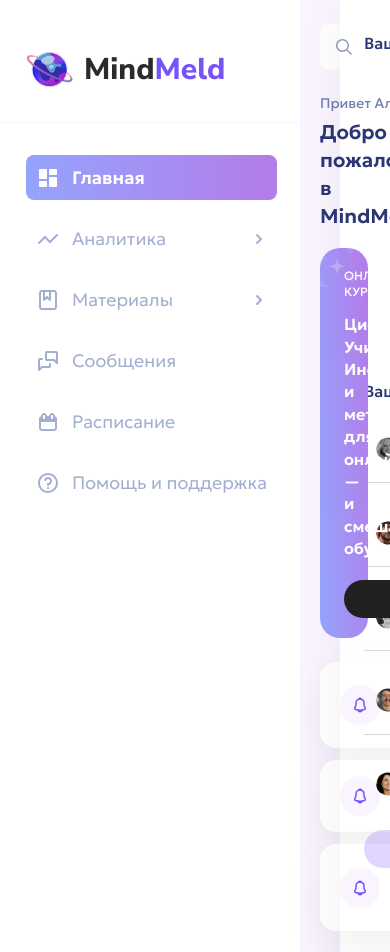
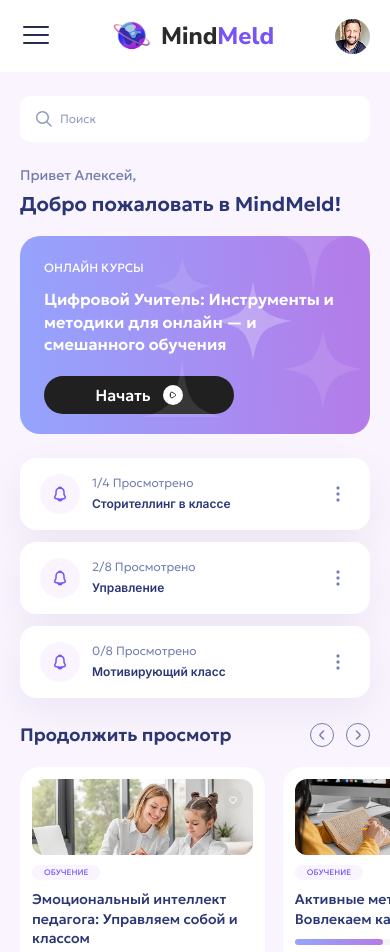
Before and after one commit to Mavlon4658/mind-meld, a plain HTML site: page dashboard.html in a window 390 px wide. Shown: the top 952 px of the page. Drawn offline with nearby package versions, Linux system fonts and the light colour scheme; a web font is replaced by a local one.

Commit message:
media in progres

```diff
--- a/assets/js/main.js
+++ b/assets/js/main.js
@@ -1,3 +1,20 @@
+
+let burgerBtn = document.querySelector('.burger');
+let aside = document.querySelector(".aside");
+let asideBg = document.querySelector(".aside_bg");
+
+burgerBtn.addEventListener('click', () => {
+    aside.classList.add('active');
+    asideBg.classList.add('active');
+});
+
+asideBg.addEventListener('click', () => {
+    aside.classList.remove('active');
+    asideBg.classList.remove('active');
+});
+
+
+
 const bodyHidden = () => {
     document.querySelector('body').style.overflow = 'hidden';
 }
--- a/assets/scss/style.scss
+++ b/assets/scss/style.scss
@@ -1250,6 +1250,27 @@
         display: flex;
         width: 100%;
         max-width: 1920px;
+
+        @include media(1200) {
+            flex-direction: column;
+        }
+    }
+
+    .aside_bg {
+        left: -100%;
+        position: fixed;
+        top: 0;
+        transition: .2s ease;
+
+        &.active {
+            display: block;
+            left: 0;
+            height: 100%;
+            width: 100%;
+            background: rgba(74, 64, 88, 0.1);
+            z-index: 4;
+            backdrop-filter: blur(5px);
+        }
     }
 
     .aside {
@@ -1264,31 +1285,72 @@
         width: 100px;
         flex-shrink: 0;
 
+        @include media(1200) {
+            position: fixed;
+            top: 0;
+            height: 100%;
+            width: 80%;
+            background: #fff;
+            z-index: 5;
+            left: -100%;
+            padding: 50px 20px;
+        }
+
+        &.active {
+            left: 0;
+        }
+
+        &_top {
+            @include media(1200) {
+                width: 100%;
+                display: block;
+            }
+        }
+
         .dashboard_logo {
             span {
                 display: none;
+
+                @include media(1200) {
+                    display: flex;
+                }
             }
         }
 
         ul {
             .link_name {
                 display: none;
+
+                @include media(1200) {
+                    display: block;
+                }
             }
 
             .arrow_icon {
                 display: none;
+
+                @include media(1200) {
+                    display: block;
+                }
             }
         }
 
         .user_link {
             span {
                 display: none;
+
+                @include media(1200) {
+                    display: block;
+                }
             }
         }
 
         &:hover {
             width: 300px;
-            // padding: 50px 18px;
+
+            @include media(1200) {
+                width: 80%;
+            }
 
             .dashboard_logo {
                 span {
@@ -1318,32 +1380,32 @@
         width: 100%;
     }
 
-    .aside.active {
-        width: 288px;
-        padding: 50px 26px;
-
-        .dashboard_logo {
-            span {
-                display: none;
-            }
-        }
-
-        ul {
-            .link_name {
-                display: none;
-            }
-
-            .arrow_icon {
-                display: none;
-            }
-        }
-
-        .user_link {
-            span {
-                display: none;
-            }
-        }
-    }
+    // .aside.active {
+    //     width: 288px;
+    //     padding: 50px 26px;
+
+    //     .dashboard_logo {
+    //         span {
+    //             display: none;
+    //         }
+    //     }
+
+    //     ul {
+    //         .link_name {
+    //             display: none;
+    //         }
+
+    //         .arrow_icon {
+    //             display: none;
+    //         }
+    //     }
+
+    //     .user_link {
+    //         span {
+    //             display: none;
+    //         }
+    //     }
+    // }
 
     &_logo {
         display: flex;
@@ -1367,6 +1429,41 @@
 
             span {
                 color: #7854F7;
+            }
+        }
+    }
+
+    .media_head {
+        display: none;
+        padding: 16px 20px;
+
+        @include media(1200) {
+            display: flex;
+        }
+
+        .container {
+            display: flex;
+            align-items: center;
+            justify-content: space-between;
+            flex-direction: row;
+        }
+
+        .dashboard_logo {
+            img {
+                width: 38px;
+                height: 32px;
+            }
+
+            span {
+                font-size: 24px;
+            }
+        }
+
+        .user_link {
+            img {
+                width: 35px;
+                height: 35px;
+                border-radius: 50%;
             }
         }
     }
@@ -1526,6 +1623,10 @@
 
         @include media(1400) {
             padding: 24px 20px;
+        }
+
+        @include media(1200) {
+            width: 100%;
         }
 
         &_head {
@@ -1847,6 +1948,10 @@
         width: 100%;
         margin: 0 0 15px 0;
 
+        @include media(1200) {
+            overflow: visible;
+        }
+
         .course_title {
             margin-bottom: 20px;
             display: flex;
@@ -1983,7 +2088,9 @@
     }
 
     .profil {
-        width: 454px;
+        // max-width: 454px;
+        flex: 1;
+        width: 100%;
         flex-shrink: 0;
         padding: 32px 24px;
         box-shadow: 0px 14px 42px 0px #080F340F;
@@ -2002,6 +2109,10 @@
                 font-size: 16px;
                 line-height: 140%;
                 color: #2B3674;
+            }
+
+            svg {
+                cursor: pointer;
             }
         }
 
@@ -2088,6 +2199,10 @@
                     line-height: 140%;
                     color: #2B3674;
                 }
+
+                svg {
+                    cursor: pointer;
+                }
             }
 
             ul {
@@ -2163,6 +2278,15 @@
                 line-height: 140%;
                 color: #702DFF;
                 margin-top: 12px;
+
+                @include media(1200) {
+                    width: 100%;
+                    height: 48px;
+                    text-align: center;
+                    display: flex;
+                    align-items: center;
+                    justify-content: center;
+                }
             }
         }
     }
--- a/dashboard.html
+++ b/dashboard.html
@@ -19,6 +19,26 @@
     <main>
       <section class="dashboard">
         <div class="container">
+          <div class="media_head">
+            <div class="container">
+              <button class="burger">
+                <svg width="32" height="32" viewBox="0 0 32 32" fill="none" xmlns="http://www.w3.org/2000/svg">
+                  <path d="M4 8H28M4 16H28M4 24H28" stroke="#272D4E" stroke-width="2" stroke-linecap="round"
+                    stroke-linejoin="round" />
+                </svg>
+              </button>
+              <a href="/" class="dashboard_logo">
+                <img src="./assets/images/dashboard_logo.png" alt="">
+                <span>
+                  Mind<span>Meld</span>
+                </span>
+              </a>
+              <button class="user_link">
+                <img src="./assets/images/user_link.png" alt="">
+              </button>
+            </div>
+          </div>
+          <div class="aside_bg"></div>
           <aside class="aside">
             <div class="aside_top">
               <a href="/" class="dashboard_logo">
```
Also changed, not shown: assets/images/user_link.png (added), assets/scss/style.css, 1 other file.
